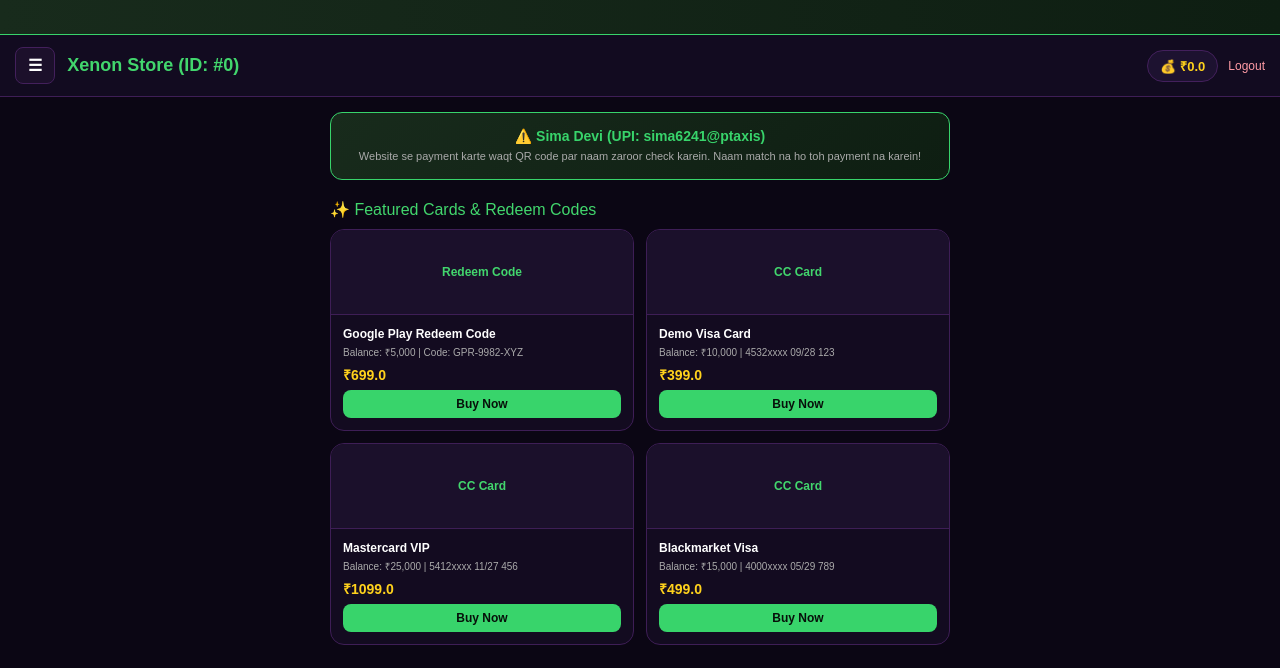
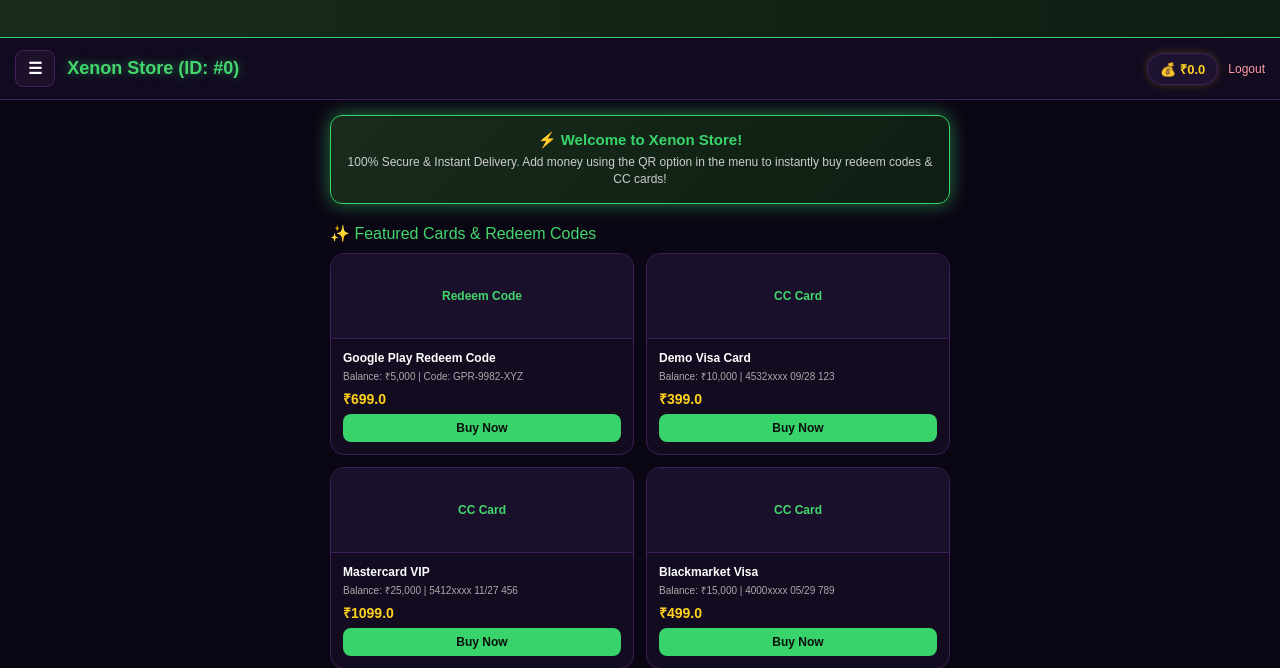
Before and after one commit to faltuwja-beep/Web-cc, a Flask app: page /shop in a window 1280 px wide. Shown: the top 668 px of the page. Run offline with Flask 3, Linux system fonts and the light colour scheme; the visitor is signed in with stand-in values (Sample User, id 1); data comes from the database, SQL or seed files in the repository; data that the repository does not hold is empty.

Commit message:
Update shop.html

```diff
--- a/templates/shop.html
+++ b/templates/shop.html
@@ -8,6 +8,7 @@
 * { margin: 0; padding: 0; box-sizing: border-box; font-family: Arial, sans-serif; }
 body { background: #0b0614; color: white; padding-bottom: 70px; }
 
+/* Live Fake Buyers Ticker */
 .live-ticker {
     background: linear-gradient(90deg, #182b1c, #0e1e12);
     border-bottom: 1px solid #38d46b;
@@ -17,14 +18,15 @@ body { background: #0b0614; color: white; padding-bottom: 70px; }
     font-weight: bold;
     white-space: nowrap;
     overflow: hidden;
+    box-shadow: 0 0 15px rgba(56, 212, 107, 0.3);
 }
 
 .navbar { background: #120b20; padding: 12px 15px; display: flex; justify-content: space-between; align-items: center; border-bottom: 1px solid #3e1e56; }
 .nav-left { display: flex; align-items: center; gap: 12px; }
 .menu-btn { background: #1c102b; border: 1px solid #43205c; color: white; padding: 8px 12px; border-radius: 8px; font-size: 16px; cursor: pointer; }
-.logo { color: #42d66d; font-size: 18px; font-weight: bold; }
+.logo { color: #42d66d; font-size: 18px; font-weight: bold; text-shadow: 0 0 10px rgba(66, 214, 109, 0.5); }
 .nav-right { display: flex; align-items: center; gap: 10px; }
-.wallet-pill { background: #1d1230; border: 1px solid #43205c; padding: 6px 12px; border-radius: 20px; font-size: 13px; color: #ffd21c; font-weight: bold; }
+.wallet-pill { background: #1d1230; border: 1px solid #43205c; padding: 6px 12px; border-radius: 20px; font-size: 13px; color: #ffd21c; font-weight: bold; box-shadow: 0 0 10px rgba(255, 210, 28, 0.2); }
 
 #side-menu {
     display: none;
@@ -54,18 +56,34 @@ body { background: #0b0614; color: white; padding-bottom: 70px; }
     text-align: left;
     display: block;
     text-decoration: none;
+    transition: 0.3s;
 }
-.menu-item:hover { border-color: #42d66d; }
+.menu-item:hover { border-color: #42d66d; box-shadow: 0 0 10px rgba(66,214,109,0.3); }
 
 .container { max-width: 650px; margin: auto; padding: 15px; }
 
-.notice-banner { background: linear-gradient(135deg, #182b1c, #0e1e12); border: 1px solid #38d46b; padding: 15px; border-radius: 12px; text-align: center; margin-bottom: 20px; }
-.notice-banner h3 { color: #38d46b; font-size: 14px; margin-bottom: 5px; }
-.notice-banner p { color: #aaa; font-size: 11px; line-height: 1.4; }
+/* Welcome Notice Animation */
+.welcome-banner {
+    background: linear-gradient(135deg, #182b1c, #0e1e12);
+    border: 1px solid #38d46b;
+    padding: 15px;
+    border-radius: 12px;
+    text-align: center;
+    margin-bottom: 20px;
+    animation: pulseGlow 2s infinite;
+}
+@keyframes pulseGlow {
+    0% { box-shadow: 0 0 5px rgba(56, 212, 107, 0.2); }
+    50% { box-shadow: 0 0 20px rgba(56, 212, 107, 0.6); }
+    100% { box-shadow: 0 0 5px rgba(56, 212, 107, 0.2); }
+}
+.welcome-banner h3 { color: #38d46b; font-size: 15px; margin-bottom: 5px; }
+.welcome-banner p { color: #ccc; font-size: 12px; line-height: 1.4; }
 
 .section-title { margin: 15px 0 10px 0; font-size: 16px; color: #42d66d; }
 .product-grid { display: grid; grid-template-columns: repeat(2, 1fr); gap: 12px; }
-.product-card { background: #130b20; border: 1px solid #3e1e56; border-radius: 14px; overflow: hidden; display: flex; flex-direction: column; justify-content: space-between; }
+.product-card { background: #130b20; border: 1px solid #3e1e56; border-radius: 14px; overflow: hidden; display: flex; flex-direction: column; justify-content: space-between; transition: 0.3s; }
+.product-card:hover { border-color: #38d46b; transform: translateY(-2px); }
 .card-banner { height: 85px; background: #1b102b; display: flex; justify-content: center; align-items: center; border-bottom: 1px solid #3e1e56; }
 .card-details { padding: 12px; }
 .card-name { font-size: 12px; font-weight: bold; color: #fff; margin-bottom: 4px; }
@@ -95,6 +113,7 @@ body { background: #0b0614; color: white; padding-bottom: 70px; }
     overflow-y: auto;
 }
 input { width: 100%; padding: 12px; margin: 8px 0; background: #09050f; border: 1px solid #492460; color: white; border-radius: 8px; outline: none; }
+input:focus { border-color: #38d46b; }
 button { padding: 10px 15px; border: none; font-weight: bold; border-radius: 8px; cursor: pointer; }
 
 .flash-msg { background: #35101a; border: 1px solid #742331; color: #ff9ba5; padding: 10px; margin-bottom: 15px; border-radius: 8px; text-align: center; font-size: 13px; }
@@ -103,8 +122,9 @@ button { padding: 10px 15px; border: none; font-weight: bold; border-radius: 8px
 </head>
 <body>
 
+<!-- Live Fake Buyers Ticker -->
 <div class="live-ticker">
-    <marquee behavior="scroll" direction="left">🔥 Welcome to Xenon Store! Instant Delivery on Redeem Codes & CC Cards &nbsp;&nbsp;&nbsp;|&nbsp;&nbsp;&nbsp; ⚡ Sima Devi UPI Active (sima6241@ptaxis)</marquee>
+    <marquee behavior="scroll" direction="left">🔥 Mohan bought Google Play Redeem Code ₹299 just now! &nbsp;&nbsp;&nbsp;|&nbsp;&nbsp;&nbsp; ⚡ Rache purchased Mastercard VIP ₹699 card! &nbsp;&nbsp;&nbsp;|&nbsp;&nbsp;&nbsp; 💎 Aman got Blackmarket Visa ₹499! &nbsp;&nbsp;&nbsp;|&nbsp;&nbsp;&nbsp; 🚀 Instant Delivery & Balance Updates Active!</marquee>
 </div>
 
 <div class="navbar">
@@ -144,9 +164,10 @@ button { padding: 10px 15px; border: none; font-weight: bold; border-radius: 8px
       {% endif %}
     {% endwith %}
 
-    <div class="notice-banner">
-        <h3>⚠️ Sima Devi (UPI: sima6241@ptaxis)</h3>
-        <p>Website se payment karte waqt QR code par naam zaroor check karein. Naam match na ho toh payment na karein!</p>
+    <!-- Glowing Animated Welcome Notice -->
+    <div class="welcome-banner">
+        <h3>⚡ Welcome to Xenon Store!</h3>
+        <p>100% Secure & Instant Delivery. Add money using the QR option in the menu to instantly buy redeem codes & CC cards!</p>
     </div>
 
     <div class="section-title">✨ Featured Cards & Redeem Codes</div>
@@ -168,11 +189,12 @@ button { padding: 10px 15px; border: none; font-weight: bold; border-radius: 8px
 
 </div>
 
-<!-- QR Modal with Sima Devi UPI -->
+<!-- QR Modal with Sima Devi UPI & Notice -->
 <div id="qr-modal" class="modal">
     <div class="modal-box">
         <h3 style="color: #ff9900; margin-bottom: 5px;">💳 Add Money via QR (Sima Devi)</h3>
-        <p style="font-size: 11px; color: #aaa; margin-bottom: 10px;">UPI: <b>sima6241@ptaxis</b></p>
+        <p style="font-size: 11px; color: #aaa; margin-bottom: 5px;">UPI ID: <b>sima6241@ptaxis</b></p>
+        <p style="font-size: 10px; color: #ff9ba5; margin-bottom: 10px;">⚠️ Naam match na ho toh payment na karein!</p>
 
         <div style="text-align: center; margin-bottom: 12px;">
             <img src="https://api.qrserver.com/v1/create-qr-code/?size=140x140&data=upi://pay?pa=sima6241@ptaxis&pn=Sima%20Devi" alt="QR" style="border-radius: 8px; border:2px solid #3e1e56;">
```
